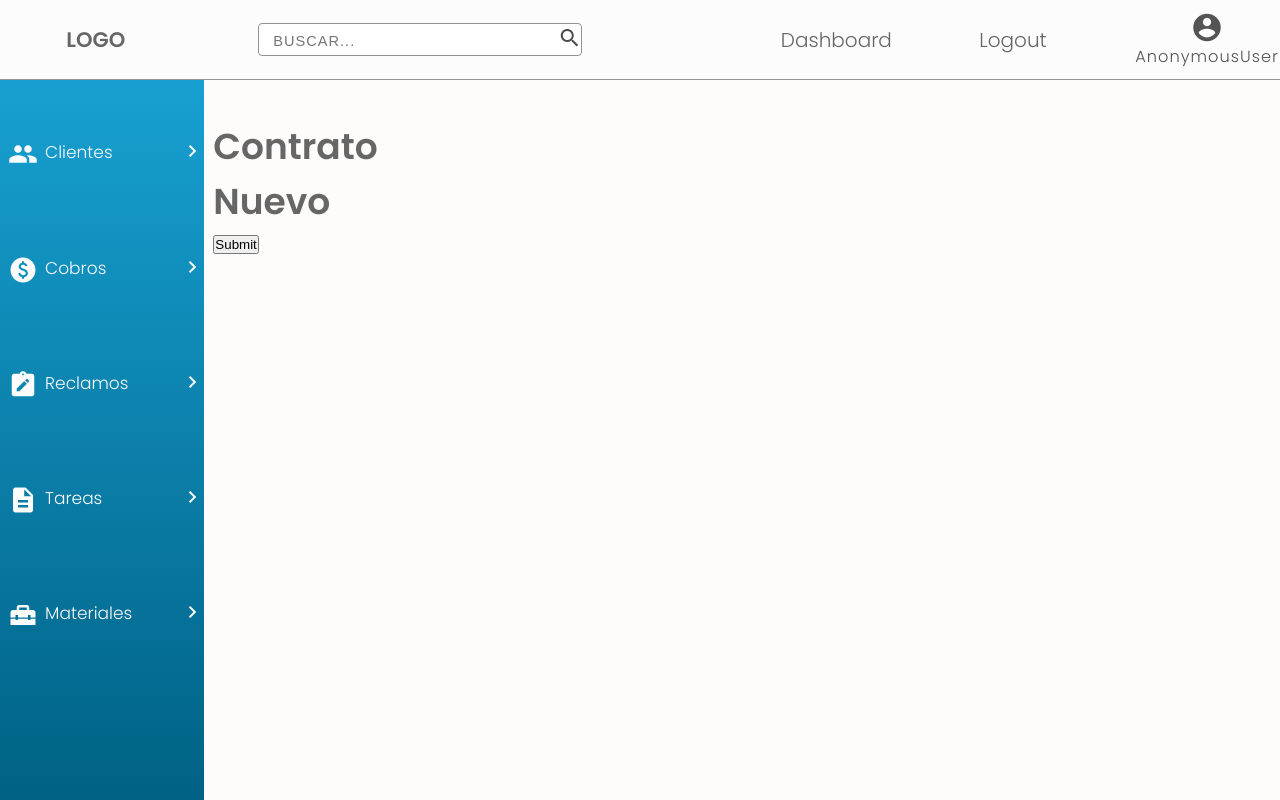
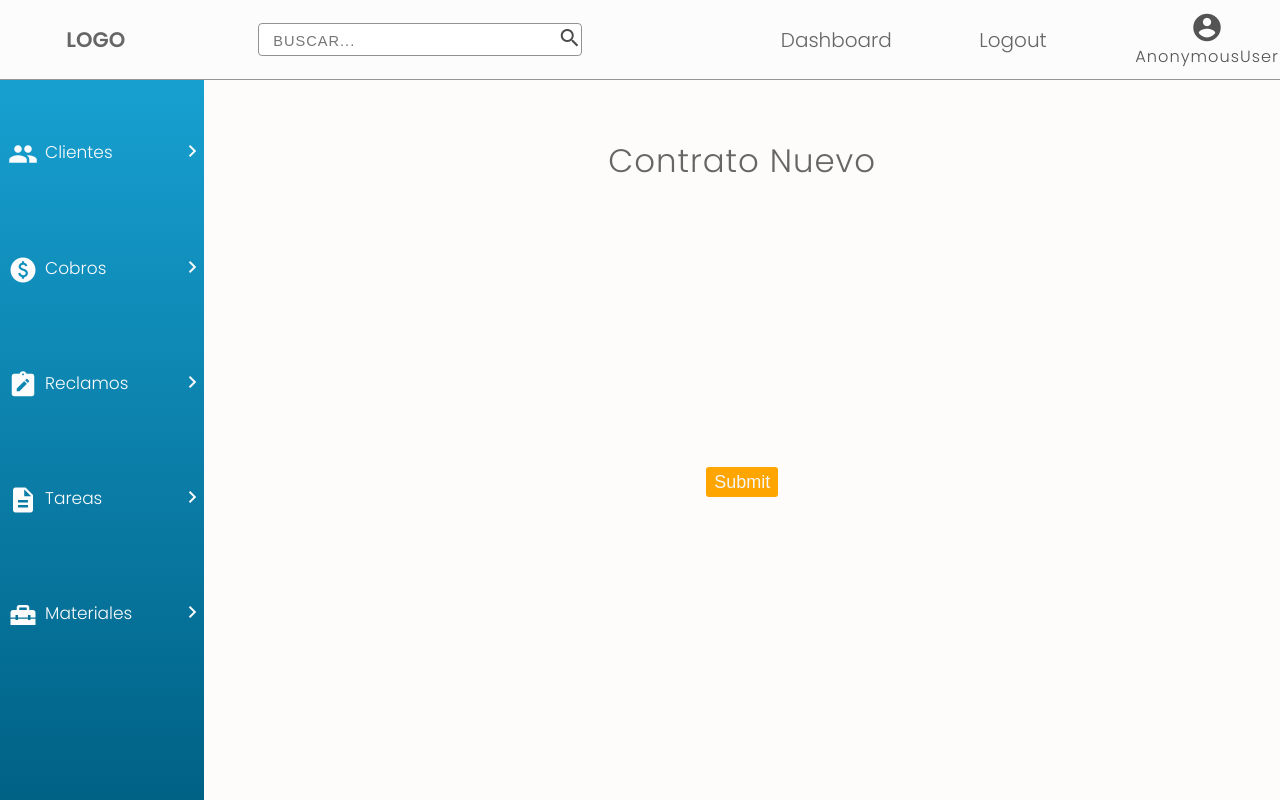
Before and after one commit to juanqui-art/empresa, a Django app: page /clientes/contrato_nuevo/ in a window 1280 px wide. Run offline with Django 3.2, Linux system fonts and the light colour scheme; parts of the project's set-up code (start-up, migrations or seed data) failed here and were passed over; some libraries are stand-ins or nearby versions.

Commit message:
Cambios en el formulario de contratos

```diff
--- a/core/clientes/urls.py
+++ b/core/clientes/urls.py
@@ -9,12 +9,12 @@
                                  informacion_cliente,
                                  materiales_despues_activacion_cliente,
                                  lista_clientes,
-                                 dashboard,
+                                 # dashboard,
                                  )
 
 app_name = 'clientes'
 urlpatterns = [
-    path('dashboard/', dashboard, name='dashboard'),
+    # path('dashboard/', dashboard, name='dashboard'),
     path('busqueda_clientes/', busqueda_clientes, name='busqueda-clientes'),
     path('informacion_cliente/<str:id>/', informacion_cliente, name='informacion-cliente'),
     path('busqueda_contratos_clientes', busqueda_contratos_clientes, name='busqueda-contratos-clientes'),
--- a/core/clientes/views.py
+++ b/core/clientes/views.py
@@ -1,3 +1,4 @@
+from django.contrib.auth.decorators import login_required
 from django.forms import inlineformset_factory
 from django.http import HttpResponseRedirect
 from django.shortcuts import render
@@ -8,10 +9,15 @@
 from core.clientes.models import ContratoClientes, Clientes, OrdenesTrabajoClientes
 
 
-def dashboard(request):
-    clientes = Clientes.objects.all()
-    context = {'clientes': clientes}
-    return render(request, 'home.html', context)
+# def dashboard(request):
+#     clientes = Clientes.objects.all()
+#     context = {'clientes': clientes}
+#     return render(request, 'home.html', context)
+#
+# @login_required(redirect_field_name='login')
+# def dashboard(request):
+#     return render(request, 'home.html')
+#
 
 
 def busqueda_clientes(request):
--- a/core/users/views.py
+++ b/core/users/views.py
@@ -2,6 +2,8 @@
 from django.contrib.auth import authenticate, login, logout
 from django.contrib.auth.decorators import login_required
 from django.shortcuts import render, redirect
+
+from core.clientes.models import Clientes
 
 
 def login_page(request):
@@ -20,7 +22,9 @@
 
 @login_required(redirect_field_name='login')
 def home(request):
-    return render(request, 'home.html')
+    clientes = Clientes.objects.all()
+    context = {'clientes': clientes}
+    return render(request, 'home.html', context)
 
 
 def logout_view(request):
--- a/static/home/home.css
+++ b/static/home/home.css
@@ -365,108 +365,142 @@
 }
 
 
+/* Formulario Contrato Nuevo */
 
 
-/*#logout {*/
-/*    text-decoration: none;*/
-/*}*/
+.container-form {
+    width: 100%;
+    height: 100%;
+    display: flex;
+    justify-content: space-around;
+    align-items: center;
+    flex-direction: column;
+    grid-area: 2 / 3 / 6 /6;
 
-/*#logout a {*/
-/*    font-size: 1.1rem;*/
-/*    text-align: center;*/
-/*    border-radius: 6px;*/
-/*    padding: 3px 9px;*/
-/*    color: #ebeaea;*/
-/*    width: 90px;*/
-/*    height: 30px;*/
-/*    text-decoration: none;*/
-/*    background-color: #EA9618;*/
-/*}*/
+}
 
-/*#logout a:hover {*/
-/*    background-color: #d7a340;*/
-/*    color: #ebeaea;*/
-/*}*/
+#title-contrato {
+    font-size: 1.8rem;
+    font-weight: 300;
+    letter-spacing: 1px;
+}
 
-/*#logout a:active {*/
-/*    margin-top: 5px;*/
-/*}*/
+.contrato-clientes {
+    width: 69%;
+    height: 81%;
+    overflow: hidden;
+    display: flex;
+    justify-content: center;
+    align-items: center;
+    flex-direction: column;
+}
 
-/*!*Menu Section*!*/
-/*.menu-materials,*/
-/*.menu {*/
-/*    display: flex;*/
-/*    width: 100%;*/
-/*    height: 100%;*/
-/*    justify-content: center;*/
-/*    flex-flow: wrap;*/
-/*    align-items: center;*/
-/*}*/
+.container-input {
+    width: 100%;
+    height: 3.6rem;
+    position: relative;
+}
 
-/*.menu-materials a,*/
-/*.menu a {*/
-/*    color: white;*/
-/*    text-decoration: none;*/
+.container-input input {
 
-/*}*/
+    width: 100%;
+    height: 46px;
+    padding-top: 27px;
+    border: none;
+    font-size: 18px;
+    border-bottom: 1px solid #0c0c0c;
+    outline: none;
+    color: #4c4b4b;
+    background-color: rgba(13, 29, 62, 0.001)
 
-/*.box {*/
-/*    width: 136px;*/
-/*    position: relative;*/
-/*    height: 186px;*/
-/*    margin: 36px;*/
-/*    display: flex;*/
-/*    font-size: 0.8rem;*/
-/*    letter-spacing: 1px;*/
-/*    justify-content: space-around;*/
-/*    align-items: center;*/
-/*    flex-direction: column;*/
-/*    background-color: rgba(45, 59, 74, 0.54);*/
-/*    border-radius: 9px;*/
-/*    border: 1px solid #1d1c1c;*/
-/*    box-shadow: 3px 3px 6px #000000;*/
-/*    cursor: pointer;*/
-/*    font-weight: normal;*/
-/*    text-decoration: none;*/
-/*    text-align: center;*/
-/*    transition: all 300ms;*/
-/*    backdrop-filter: blur(120px);*/
-/*}*/
 
-/*.box:hover {*/
-/*    background-color: #41505d;*/
-/*    background-image: linear-gradient(135deg, #495a69, #181f28);*/
-/*}*/
+}
 
-/*.box:active {*/
-/*    top: 3px;*/
-/*    box-shadow: 0 0;*/
-/*}*/
+.contrato-clientes .container-input .error-field {
+    font-size: 11px;
+    color: #d62929;
+    align-self: center;
+    justify-self: center;
+    letter-spacing: 1px;
+}
 
-/*.box h2 {*/
-/*    font-weight: 300;*/
-/*}*/
+.container-input label {
+    width: 100%;
+    height: 100%;
+    position: absolute;
+    pointer-events: none;
+    top: 0;
+    left: 0;
+}
 
-/*.container-6 p {*/
-/*    font-size: 16px;*/
-/*    font-weight: 400;*/
+.container-input #id_valor_contrato[type=number]::-webkit-inner-spin-button,
+.container-input #id_valor_contrato[type=number]::-webkit-outer-spin-button {
+    -webkit-appearance: none;
+    margin: 0;
+}
 
-/*}*/
+.container-input label::after {
+    content: '';
+    position: absolute;
+    left: 0;
+    width: 102%;
+    height: 100%;
+    top: -20px;
+    border-bottom: 2px solid dodgerblue;
+    transform: translateX(-101%);
+    transition: all 300ms linear;
+}
 
-/*footer {*/
-/*    width: 100%;*/
-/*    height: 10vh;*/
-/*    border-top: 1px solid #929292;*/
-/*    font-size: 0.7rem;*/
-/*    display: flex;*/
-/*    z-index: 1;*/
-/*    color: #EBEAEA;*/
-/*    justify-content: center;*/
-/*    align-items: center;*/
+.container-input label span {
+    position: relative;
+    top: 6px;
+    transition: all 250ms linear;
 
-/*}*/
 
-/* Menu Materiales*/
+}
+
+.container-input input:focus + label span,
+.container-input input:valid + label span {
+    top: -6px;
+    color: dodgerblue;
+    font-size: 15px;
+
+
+}
+
+.container-input input:focus + label::after {
+    transform: translateX(0%);
+}
+
+.btn-submit {
+    width: 72px;
+    height: 30px;
+    align-self: center;
+    justify-self: center;
+    background-color: orange;
+    border-radius: 3px;
+    font-size: 18px;
+    padding: 3px;
+    color: whitesmoke;
+    border: none;
+    transition: all 540ms 250ms;
+    cursor: pointer;
+}
+
+.btn-submit:hover {
+    background-color: #f3b65b;
+}
+
+.errors ul li {
+    color: red;
+    font-size: 18px;
+    list-style: none;
+}
+
+.errorlist {
+    font-size: 12px;
+    color: red;
+}
 
 
 /* Color Theme Swatches in Hex */
--- a/templates/base.html
+++ b/templates/base.html
@@ -36,8 +36,8 @@
             </form>
         </div>
         <ul class="nav-links">
-            <li><a href="{% url 'clientes:dashboard' %}">Dashboard</a></li>
-            <li><a href="">Logout</a></li>
+            <li><a href="{% url 'users:home' %}">Dashboard</a></li>
+            <li><a href="{% url 'users:logout' %}">Logout</a></li>
             <div class="user">
                 <span class="material-icons">account_circle</span>
                 <p>{{ user }}</p>
--- a/templates/home.html
+++ b/templates/home.html
@@ -1,5 +1,6 @@
 {% extends 'base.html' %}
 {% block title %}Dashboard{% endblock %}
+
 {% block menu %}
 
     <div class="total-clientes box-dashboard">
```
Also changed, not shown: db.sqlite3.
